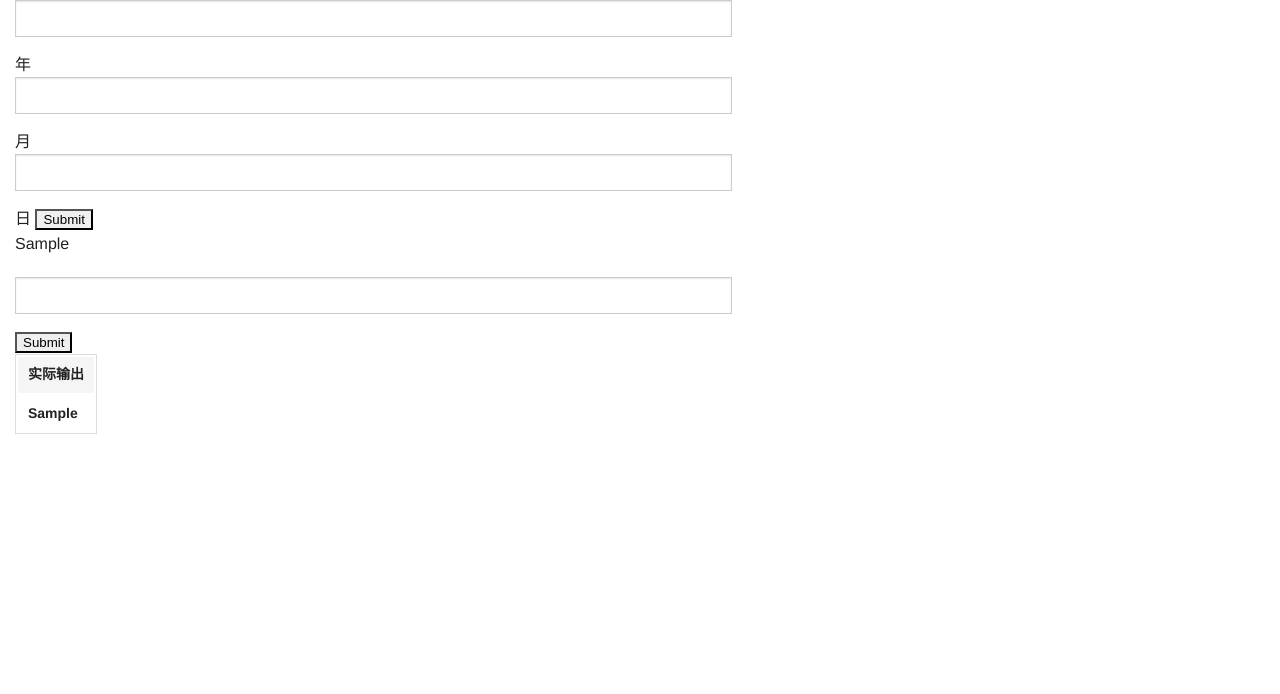
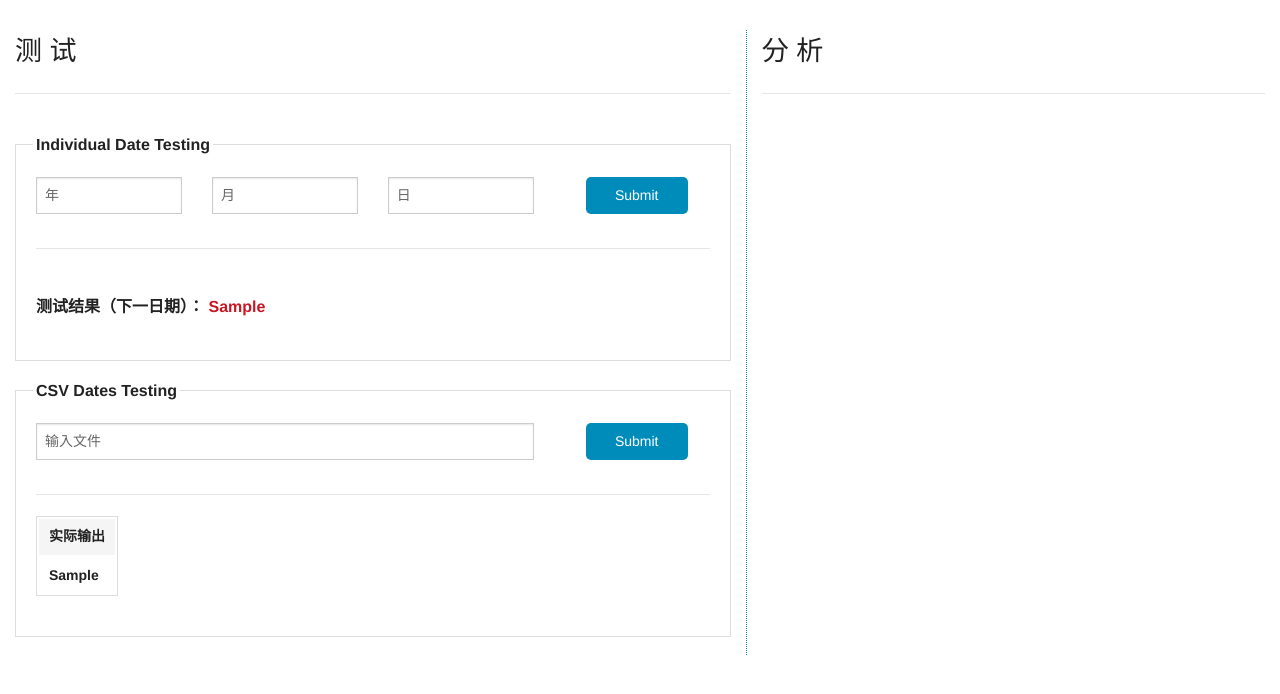
Before and after one commit to andyhero9/softwareTest, a Django app: template templates/nextDay.html in a window 1280 px wide. Shown: the part 45-739 px from the top of the page. Run offline with Django 3.2, Linux system fonts and the light colour scheme; the template is opened without the code that fills it: most values are stand-ins (such as "Sample title", 1, 10 or a date in 2020); lists and menus that the app fills with data are empty.

Commit message:
基本完成

```diff
--- a/hello/triangle.py
+++ b/hello/triangle.py
@@ -71,6 +71,7 @@ def triangle_post(request):
 	context['button'] = "check to start"
 	context['sideLst'] = sideLst
 	context['resultLst'] = resultLst
+	context['total'] = len(resultLst)
 	context['expectLst'] = expectLst
 	context['isNotTriPer'] = percentage.count('isNotTri')
 	context['wrongInputPer'] = percentage.count('wrongInput')
--- a/templates/nextDay.html
+++ b/templates/nextDay.html
@@ -18,7 +18,7 @@
                 plotShadow: false
             };
             var title = {
-                text: '三角形用例测试分析 \n total: {{ total }}',
+                text: '三角形用例测试分析 \n <b>total: {{ total }}</b>',
             };
             var tooltip = {
                 pointFormat: '{series.name}: <b>{point.percentage:.1f}%</b>'
@@ -38,12 +38,12 @@
                 name: 'percentage',
                 data: [
                     {
-                        name: '正确用例 <b>{{ trueDate }}<b>',
+                        name: '正确用例 <b>{{ trueDate }}</b>',
                         y: {{ trueDate }},
                         sliced: true,
                         selected: true
                     },
-                    ['错误用例 <b>{{ fakeDate }}<b>', {{ fakeDate }}]
+                    ['错误用例 <b>{{ fakeDate }}</b>', {{ fakeDate }}]
                 ]
             }];
 
@@ -83,28 +83,69 @@
 		</ul>
 	</section>
 </nav>
-<div class="row" style="max-width:100rem">
-	<div class="large-7 columns">
+
+<div class="row" style="max-width:100rem;margin-top: 30px;">
+	<div class="large-7 columns" style="border-right:dotted; border-color: #008CBA;border-width: 1px">
+		<h3>测 试</h3>
+		<ul class="side-nav">
+			<li class="divider"></li>
+		</ul>
+
+		<fieldset>
+			<legend>Individual Date Testing</legend>
+			<div class="row">
 				<form action="/next-post/" method="post">
 					{% csrf_token %}
-			<input type="text" name="year">年
-			<input type="text" name="month">月
-			<input type="text" name="day">日
-			<input type="submit">
+					<div class="large-3 columns">
+						<input type="text" name="year" placeholder="年">
+					</div>
+					<div class="large-3 columns">
+						<input type="text" name="month" placeholder="月">
+					</div>
+					<div class="large-3 columns">
+						<input type="text" name="day" placeholder="日">
+					</div>
+					<div class="large-3 columns">
+						<input type="submit" class="button postfix"
+						       style="width: 70%; margin-left: 15%;border-radius: 5px;">
+					</div>
 				</form>
-		<p>{{ nextDay }}</p>
+			</div>
 
+			<ul class="side-nav">
+				<li class="divider"></li>
+			</ul>
+
+			<br>
+			<p>
+				<b>测试结果（下一日期）：</b>
+				<b style="color: #C91623;">{{ nextDay }}</b>
+			</p>
+		</fieldset>
 
 		{#		<form enctype="multipart/form-data" action="/nextCsv-post/" method="post">#}
 		{#			{% csrf_token %}#}
 		{#			<input type="file" name="myfile">#}
 		{#			<input type="submit" value="upload">#}
 		{#		</form>#}
+		<fieldset>
+			<legend>CSV Dates Testing</legend>
+			<div class="row">
 				<form action="/nextCsv-post/" method="post">
 					{% csrf_token %}
-			<input type="text" name="myFile">
-			<input type="submit">
+					<div class="large-9 columns">
+						<input type="text" name="myFile" placeholder="输入文件">
+					</div>
+					<div class="large-3 columns">
+						<input type="submit" class="button postfix "
+						       style="width: 70%; margin-left: 15%; border-radius: 5px;">
+					</div>
 				</form>
+			</div>
+			<ul class="side-nav">
+				<li class="divider"></li>
+			</ul>
+
 			<div class="responsive">
 				<table>
 					<thead>
@@ -126,9 +167,16 @@
 					</tbody>
 				</table>
 			</div>
+
+		</fieldset>
 	</div>
 
 	<div class="large-5 columns">
+		<h3>分 析</h3>
+		<ul class="side-nav">
+			<li class="divider"></li>
+		</ul>
+
 		<div id="container" style="width: 500px; height: 400px; margin: 0 auto"></div>
 	</div>
 </div>
```
Also changed, not shown: templates/index.html (+31 -9 lines), 1 other file. Lines whose indentation alone changed are shown as unchanged.
